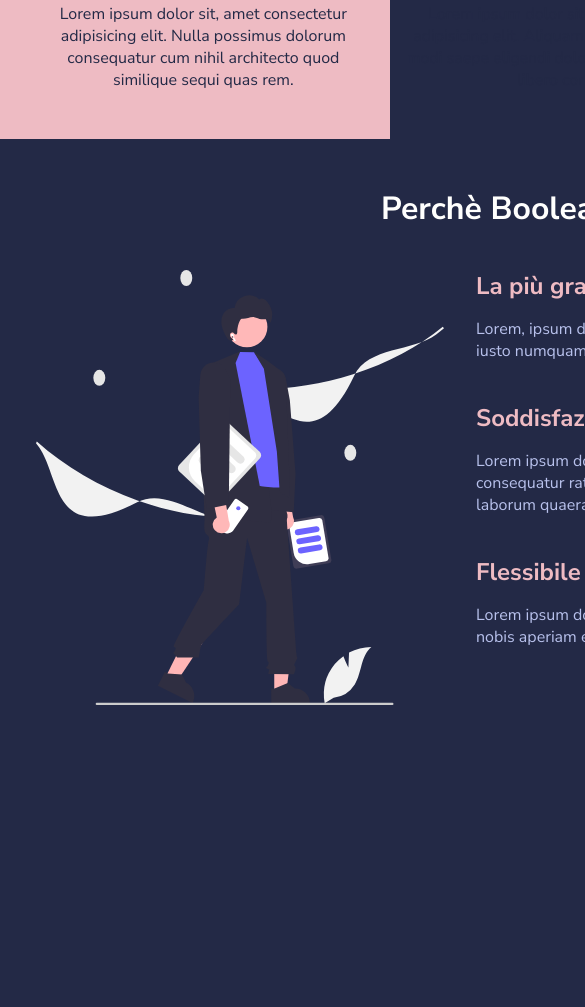
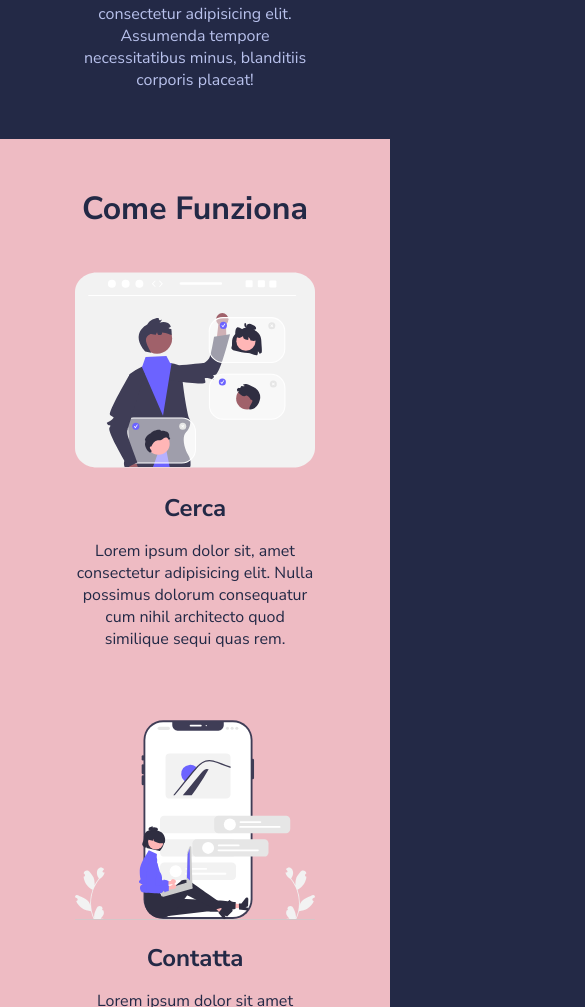
Before and after one commit to Matteo0421/html-css-resp-wannabe, a plain HTML site: page responsive-wannabe-starter-pack/index.html in a window 390 px wide. Shown: the part 993-2000 px from the top of the page, 585 px wide, since content can reach past the window. Before the commit the page ends 1752 px from the top, so only its background shows below. Drawn offline with Linux system fonts and the light colour scheme.

Commit message:
[end]exercise

```diff
--- a/responsive-wannabe-starter-pack/css/style.css
+++ b/responsive-wannabe-starter-pack/css/style.css
@@ -127,3 +127,40 @@ img {
 /************************************************
     SOLUZIONE RESPONSIVE
  ************************************************/
+
+
+@media screen and (max-width:768px) {
+    .container{
+        max-width: 768px;
+        width: 100%;
+    }
+}
+
+@media screen and (max-width: 480px) {
+    .container{
+        max-width: 480px;
+        width: 80%;
+    }
+
+    .row{
+        flex-direction: column;
+    }
+
+    .row .col{
+        width: 100%;
+    }
+
+    .row .col + .col{
+        padding-top: 70px;
+    }
+
+    .steps{
+        margin-bottom: 0;
+    }
+
+    .why-us{
+        background-color: black;
+        margin-bottom: 0;
+        padding: 3rem 0;
+    }
+}
--- a/responsive-wannabe-starter-pack/index.html
+++ b/responsive-wannabe-starter-pack/index.html
@@ -8,11 +8,14 @@
             href="https://fonts.googleapis.com/css2?family=Nunito+Sans:wght@400;700&display=swap"
             rel="stylesheet"
         />
+
+         <!-- css media queries -->
+        <meta name=“viewport” content=“width=device-width, initial-scale=1.0”>
+
+
         <!-- Main Styles -->
         <link rel="stylesheet" href="./css/style.css" />
 
-        <!-- css media queries -->
-        <meta name=“viewport” content=“width=device-width, initial-scale=1.0”>
     </head>
     <body>
         <!--
```
Also changed, not shown: 1 other file.
